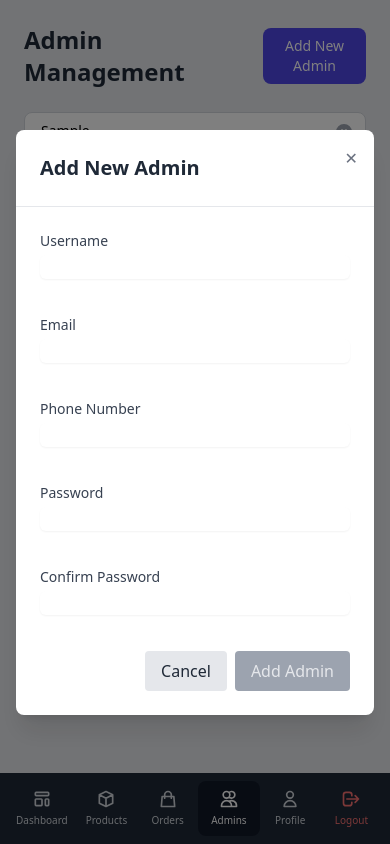
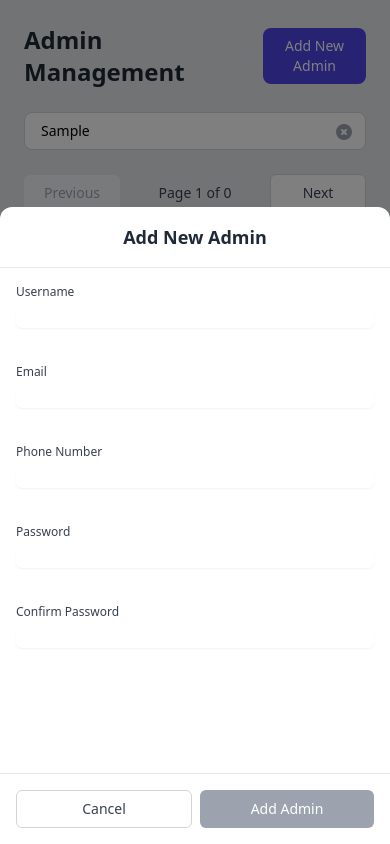
Before and after one commit to BodhiOng/Admin-Dashboard-ECommerce, a Next.js app in the folder frontend/: page /admins in a window 390 px wide. Both pictures are taken after typing "Sample" into the empty fields and a click on the button "Add New Admin". Built offline with nearby package versions, Linux system fonts and the light colour scheme.

Commit message:
made mobile view for addadminmodal and fixed password fields aren't cleared bug after new modal opening

```diff
--- a/frontend/src/app/admins/components/AddAdminModal.tsx
+++ b/frontend/src/app/admins/components/AddAdminModal.tsx
@@ -27,13 +27,16 @@ export default function AddAdminModal({
   const [emailTaken, setEmailTaken] = useState(false);
   const [phoneNumberTaken, setPhoneNumberTaken] = useState(false);
 
+  // State to manage exit animation
+  const [isClosing, setIsClosing] = useState(false);
+
   // Check if fields are taken (temporary implementation)
   const checkFieldAvailability = useCallback(async (field: string, value: string) => {
     // Temporary hardcoded values for testing
     const mockData = {
-      username: value === 'admin' || value === 'superuser',
-      email: value === 'admin@example.com' || value === 'superuser@example.com',
-      phoneNumber: value === '1234567890' || value === '0987654321'
+      username: value === 'admin',
+      email: value === 'admin@example.com',
+      phoneNumber: value === '1234567890'
     };
 
     switch(field) {
@@ -114,6 +117,14 @@ export default function AddAdminModal({
   }, [password, confirmPassword, passwordsMatch, formData,
       usernameTaken, emailTaken, phoneNumberTaken, checkFieldAvailability]);
 
+  // Reset password fields when modal opens
+  useEffect(() => {
+    if (isOpen) {
+      setPassword('');
+      setConfirmPassword('');
+    }
+  }, [isOpen]);
+
   const handleSubmit = (e: React.FormEvent) => {
     e.preventDefault();
     if (isValid) {
@@ -130,10 +141,21 @@ export default function AddAdminModal({
     }
   };
 
+  // Modified close handler to trigger animation
+  const handleClose = () => {
+    setIsClosing(true);
+    setTimeout(() => {
+      onClose();
+      setIsClosing(false);
+    }, 300);
+  };
+
   if (!isOpen) return null;
 
   return (
-    <div className="fixed inset-0 bg-black bg-opacity-50 flex items-center justify-center z-50">
+    <>
+      {/* Desktop View */}
+      <div className="hidden md:fixed md:inset-0 md:bg-black md:bg-opacity-50 md:flex md:items-center md:justify-center md:z-50">
         <div className="bg-white rounded-lg shadow-xl w-full max-w-md mx-4">
           <div className="p-6 border-b relative">
             <h2 className="text-xl font-semibold text-gray-800">
@@ -248,7 +270,7 @@ export default function AddAdminModal({
             <div className="flex justify-end space-x-2">
               <button
                 type="button"
-              onClick={onClose}
+                onClick={handleClose}
                 className="px-4 py-2 bg-gray-200 text-gray-800 rounded hover:bg-gray-300"
               >
                 Cancel
@@ -268,5 +290,166 @@ export default function AddAdminModal({
           </form>
         </div>
       </div>
+
+      {/* Mobile View - Full Screen */}
+      {isOpen && (
+        <div
+          className={`
+            md:hidden fixed inset-0 bg-black bg-opacity-50 z-50
+            ${isClosing ? 'animate-fade-out' : 'animate-fade-in'}
+            flex items-end sm:items-center justify-center
+          `}
+        >
+          <div
+            className={`
+              w-full bg-white rounded-t-xl sm:rounded-lg
+              ${isClosing ? 'animate-slide-down' : 'animate-slide-up'}
+              sm:max-w-lg
+              max-h-[90vh]
+              overflow-hidden
+            `}
+          >
+            <div className="p-4 border-b">
+              <h2 className="text-lg font-semibold text-gray-800 text-center">Add New Admin</h2>
+            </div>
+            <form className="p-4 space-y-4 overflow-y-auto max-h-[calc(90vh-100px)] pb-20">
+              {/* Username */}
+              <div>
+                <label className="block text-xs font-medium text-gray-700">Username</label>
+                <input
+                  type="text"
+                  name="username"
+                  value={formData.username || ''}
+                  onChange={handleInputChange}
+                  className="mt-1 block w-full rounded-md border-gray-300 shadow-sm focus:border-indigo-300 focus:ring focus:ring-indigo-200 focus:ring-opacity-50"
+                  required
+                />
+                <div className="h-4 mt-1">
+                  {usernameTaken && (
+                    <p className="text-red-500 text-xs">
+                      Username is already taken
+                    </p>
+                  )}
+                  {formData.username && formData.username.length < 3 && (
+                    <p className="text-red-500 text-xs">
+                      Username must be at least 3 characters long
+                    </p>
+                  )}
+                </div>
+              </div>
+
+              {/* Email */}
+              <div>
+                <label className="block text-xs font-medium text-gray-700">Email</label>
+                <input
+                  type="email"
+                  name="email"
+                  value={formData.email || ''}
+                  onChange={handleInputChange}
+                  className="mt-1 block w-full rounded-md border-gray-300 shadow-sm focus:border-indigo-300 focus:ring focus:ring-indigo-200 focus:ring-opacity-50"
+                  required
+                />
+                <div className="h-4 mt-1">
+                  {emailTaken && (
+                    <p className="text-red-500 text-xs">
+                      Email is already registered
+                    </p>
+                  )}
+                  {formData.email && !/^[^\s@]+@[^\s@]+\.[^\s@]+$/.test(formData.email) && (
+                    <p className="text-red-500 text-xs">
+                      Please enter a valid email address
+                    </p>
+                  )}
+                </div>
+              </div>
+
+              {/* Phone Number */}
+              <div>
+                <label className="block text-xs font-medium text-gray-700">Phone Number</label>
+                <input
+                  type="tel"
+                  name="phoneNumber"
+                  value={formData.phoneNumber || ''}
+                  onChange={handleInputChange}
+                  className="mt-1 block w-full rounded-md border-gray-300 shadow-sm focus:border-indigo-300 focus:ring focus:ring-indigo-200 focus:ring-opacity-50"
+                  required
+                />
+                <div className="h-4 mt-1">
+                  {phoneNumberTaken && (
+                    <p className="text-red-500 text-xs">
+                      Phone number is already registered
+                    </p>
+                  )}
+                </div>
+              </div>
+
+              {/* Password */}
+              <div>
+                <label className="block text-xs font-medium text-gray-700">Password</label>
+                <input
+                  type="password"
+                  name="password"
+                  value={password}
+                  onChange={handlePasswordChange}
+                  className="mt-1 block w-full rounded-md border-gray-300 shadow-sm focus:border-indigo-300 focus:ring focus:ring-indigo-200 focus:ring-opacity-50"
+                  required
+                />
+                <div className="h-4 mt-1">
+                  {password && password.length < 8 && (
+                    <p className="text-red-500 text-xs">Password must be at least 8 characters long</p>
+                  )}
+                </div>
+              </div>
+
+              {/* Confirm Password */}
+              <div>
+                <label className="block text-xs font-medium text-gray-700">Confirm Password</label>
+                <input
+                  type="password"
+                  name="confirmPassword"
+                  value={confirmPassword}
+                  onChange={handleConfirmPasswordChange}
+                  className="mt-1 block w-full rounded-md border-gray-300 shadow-sm focus:border-indigo-300 focus:ring focus:ring-indigo-200 focus:ring-opacity-50"
+                  required
+                />
+                <div className="h-4 mt-1">
+                  {!passwordsMatch && confirmPassword && (
+                    <p className="text-red-500 text-xs">Passwords do not match</p>
+                  )}
+                </div>
+              </div>
+
+              {/* Spacer to ensure buttons don't cover content */}
+              <div className="h-20"></div>
+            </form>
+
+            {/* Submit Buttons - Fixed at bottom */}
+            <div className="fixed bottom-0 left-0 right-0 p-4 bg-white border-t">
+              <div className="flex space-x-2">
+                <button
+                  type="button"
+                  onClick={handleClose}
+                  className="flex-1 px-4 py-2 text-sm font-medium text-gray-700 bg-white border border-gray-300 rounded-md"
+                >
+                  Cancel
+                </button>
+                <button
+                  type="button"
+                  onClick={handleSubmit}
+                  disabled={!isValid}
+                  className={`flex-1 px-4 py-2 text-sm font-medium text-white rounded-md
+                    ${isValid
+                      ? 'bg-indigo-600 hover:bg-indigo-700'
+                      : 'bg-gray-400 cursor-not-allowed'
+                    }`}
+                >
+                  Add Admin
+                </button>
+              </div>
+            </div>
+          </div>
+        </div>
+      )}
+    </>
   );
 }
```
Lines whose indentation alone changed are shown as unchanged.
